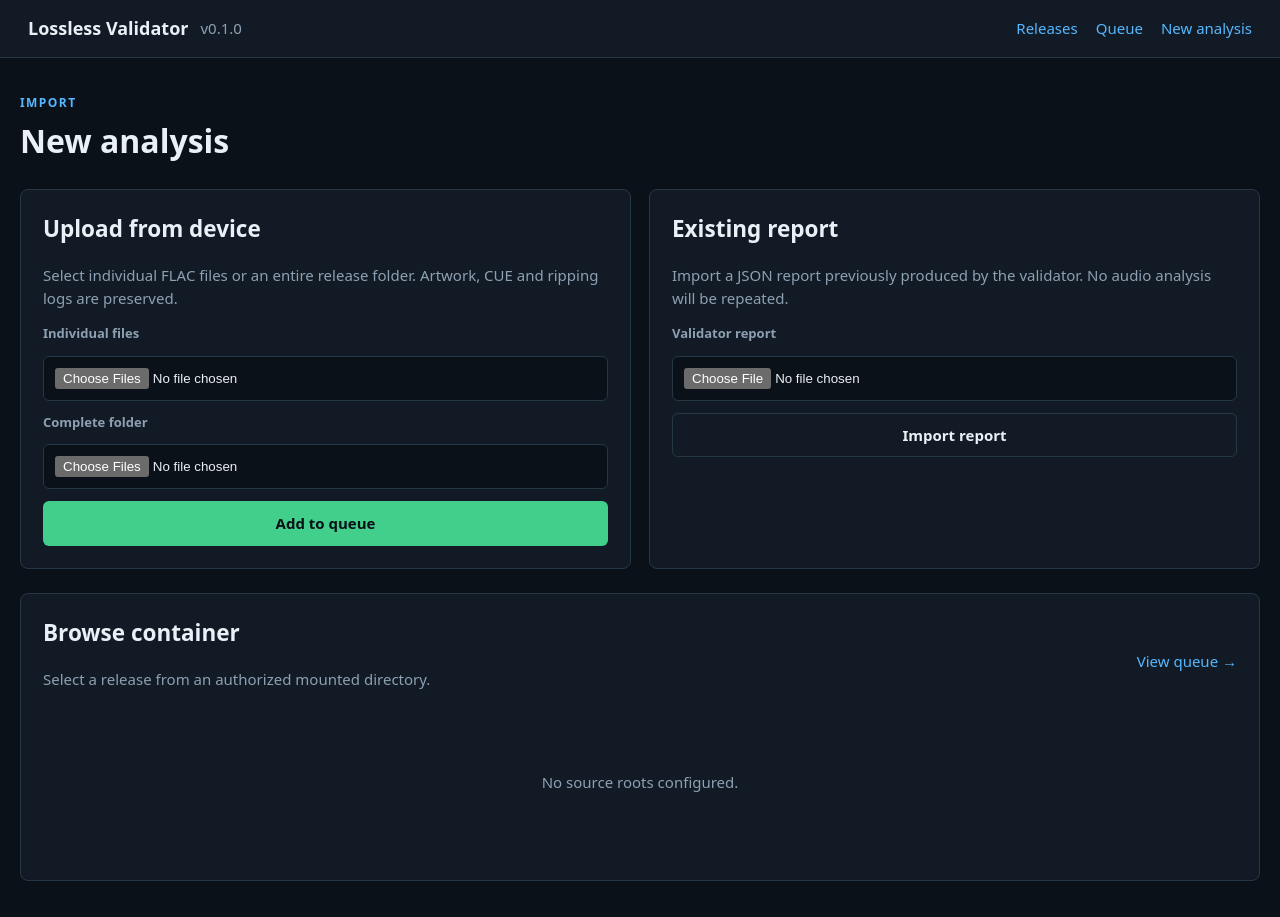
After one commit to SpaceChips31/sonic-sentry, a FastAPI app: template app/templates/new_analysis.html in a window 1280 px wide. The commit adds this page. Run offline with FastAPI, Linux system fonts and the light colour scheme; the template is opened without the code that fills it, so the values that code supplies are empty.

Commit message:
feat: add analysis sources and upload queue

```diff
--- a/app/main.py
+++ b/app/main.py
@@ -1,15 +1,21 @@
 import json
 from contextlib import asynccontextmanager
+from datetime import datetime, timezone
+from pathlib import Path, PurePosixPath
+from urllib.parse import quote
+from uuid import uuid4
 
-from fastapi import FastAPI, HTTPException, Request
+from fastapi import FastAPI, File, Form, HTTPException, Request, UploadFile
 from fastapi.responses import HTMLResponse, RedirectResponse
 from fastapi.staticfiles import StaticFiles
 from fastapi.templating import Jinja2Templates
 from sqlalchemy import select
 from sqlalchemy.orm import selectinload
 
+from app.config import REPORT_ROOT, SOURCE_ROOTS, UPLOAD_ROOT
 from app.database import Base, SessionLocal, engine
-from app.models import Release, Track
+from app.models import AnalysisJob, Release, Track
+from app.services.importer import import_report
 
 
 @asynccontextmanager
@@ -27,6 +33,22 @@ app = FastAPI(
 app.mount("/static", StaticFiles(directory="app/static"), name="static")
 templates = Jinja2Templates(directory="app/templates")
 
+ALLOWED_UPLOAD_EXTENSIONS = {
+    ".flac",
+    ".cue",
+    ".log",
+    ".jpg",
+    ".jpeg",
+    ".png",
+    ".txt",
+    ".m3u",
+    ".m3u8",
+}
+
+
+def utc_now() -> str:
+    return datetime.now(timezone.utc).isoformat()
+
 
 def recalculate_release_status(release: Release) -> None:
     if any(
@@ -35,17 +57,53 @@ def recalculate_release_status(release: Release) -> None:
         for track in release.tracks
     ):
         release.status = "REJECTED"
-        return
-
-    if any(
+    elif any(
         track.status == "QUARANTINE"
         and track.human_review != "APPROVED"
         for track in release.tracks
     ):
         release.status = "QUARANTINE"
-        return
+    else:
+        release.status = "PASS"
 
-    release.status = "PASS"
+
+def resolve_source_directory(root_index: int, relative_path: str) -> Path:
+    if root_index < 0 or root_index >= len(SOURCE_ROOTS):
+        raise HTTPException(status_code=400, detail="Invalid source root")
+
+    root = SOURCE_ROOTS[root_index]
+    candidate = (root / relative_path).resolve()
+
+    try:
+        candidate.relative_to(root)
+    except ValueError as exc:
+        raise HTTPException(
+            status_code=400,
+            detail="Path is outside the authorized source root",
+        ) from exc
+
+    if not candidate.is_dir():
+        raise HTTPException(status_code=404, detail="Directory not found")
+
+    return candidate
+
+
+def safe_upload_path(filename: str) -> Path:
+    normalized = filename.replace("\\", "/")
+    candidate = PurePosixPath(normalized)
+
+    if candidate.is_absolute() or ".." in candidate.parts:
+        raise HTTPException(status_code=400, detail="Unsafe upload path")
+
+    parts = tuple(
+        part for part in candidate.parts
+        if part not in ("", ".")
+    )
+
+    if not parts:
+        raise HTTPException(status_code=400, detail="Invalid upload filename")
+
+    return Path(*parts)
 
 
 @app.get("/", response_class=HTMLResponse)
@@ -70,6 +128,209 @@ def dashboard(request: Request):
                 "counters": counters,
             },
         )
+
+
+@app.get("/analyses", response_class=HTMLResponse)
+def analyses(request: Request):
+    with SessionLocal() as session:
+        jobs = session.scalars(
+            select(AnalysisJob).order_by(AnalysisJob.id.desc())
+        ).all()
+
+        return templates.TemplateResponse(
+            request=request,
+            name="analyses.html",
+            context={"jobs": jobs},
+        )
+
+
+@app.get("/analyses/new", response_class=HTMLResponse)
+def new_analysis(
+    request: Request,
+    root: int = 0,
+    path: str = "",
+):
+    current = None
+    directories = []
+    parent_path = None
+
+    if SOURCE_ROOTS:
+        current = resolve_source_directory(root, path)
+        root_path = SOURCE_ROOTS[root]
+
+        relative_current = current.relative_to(root_path)
+
+        if relative_current != Path("."):
+            parent = relative_current.parent
+            parent_path = "" if parent == Path(".") else str(parent)
+
+        for entry in sorted(
+            (item for item in current.iterdir() if item.is_dir()),
+            key=lambda item: item.name.casefold(),
+        ):
+            relative = entry.relative_to(root_path)
+            directories.append({
+                "name": entry.name,
+                "relative": str(relative),
+                "encoded": quote(str(relative)),
+                "flac_count": sum(
+                    1 for file in entry.rglob("*")
+                    if file.is_file() and file.suffix.lower() == ".flac"
+                ),
+            })
+
+    roots = [
+        {
+            "index": index,
+            "path": str(root_path),
+            "name": root_path.name or str(root_path),
+        }
+        for index, root_path in enumerate(SOURCE_ROOTS)
+    ]
+
+    return templates.TemplateResponse(
+        request=request,
+        name="new_analysis.html",
+        context={
+            "roots": roots,
+            "root_index": root,
+            "relative_path": path,
+            "current": current,
+            "directories": directories,
+            "parent_path": parent_path,
+            "parent_encoded": quote(parent_path or ""),
+        },
+    )
+
+
+@app.post("/analyses/container")
+def create_container_analysis(
+    root_index: int = Form(...),
+    relative_path: str = Form(...),
+):
+    source = resolve_source_directory(root_index, relative_path)
+
+    if not any(
+        file.is_file() and file.suffix.lower() == ".flac"
+        for file in source.rglob("*")
+    ):
+        raise HTTPException(
+            status_code=400,
+            detail="The selected directory contains no FLAC files",
+        )
+
+    with SessionLocal() as session:
+        job = AnalysisJob(
+            source_type="CONTAINER",
+            source_path=str(source),
+            display_name=source.name,
+            status="QUEUED",
+            created_at=utc_now(),
+        )
+        session.add(job)
+        session.commit()
+
+    return RedirectResponse("/analyses", status_code=303)
+
+
+@app.post("/analyses/upload")
+async def create_upload_analysis(
+    files: list[UploadFile] = File(...),
+):
+    accepted = []
+
+    for upload in files:
+        relative = safe_upload_path(upload.filename or "")
+
+        if relative.suffix.lower() in ALLOWED_UPLOAD_EXTENSIONS:
+            accepted.append((upload, relative))
+
+    if not any(
+        relative.suffix.lower() == ".flac"
+        for _, relative in accepted
+    ):
+        raise HTTPException(
+            status_code=400,
+            detail="At least one FLAC file is required",
+        )
+
+    upload_id = uuid4().hex
+    destination_root = (UPLOAD_ROOT / upload_id).resolve()
+    destination_root.mkdir(parents=True)
+
+    for upload, relative in accepted:
+        destination = (destination_root / relative).resolve()
+
+        try:
+            destination.relative_to(destination_root)
+        except ValueError as exc:
+            raise HTTPException(
+                status_code=400,
+                detail="Unsafe destination path",
+            ) from exc
+
+        destination.parent.mkdir(parents=True, exist_ok=True)
+
+        with destination.open("wb") as output:
+            while chunk := await upload.read(1024 * 1024):
+                output.write(chunk)
+
+        await upload.close()
+
+    display_name = next(
+        (
+            relative.parts[0]
+            for _, relative in accepted
+            if len(relative.parts) > 1
+        ),
+        f"Local upload {upload_id[:8]}",
+    )
+
+    with SessionLocal() as session:
+        job = AnalysisJob(
+            source_type="UPLOAD",
+            source_path=str(destination_root),
+            display_name=display_name,
+            status="QUEUED",
+            created_at=utc_now(),
+        )
+        session.add(job)
+        session.commit()
+
+    return RedirectResponse("/analyses", status_code=303)
+
+
+@app.post("/analyses/report")
+async def upload_report(report: UploadFile = File(...)):
+    filename = Path(report.filename or "").name
+
+    if not filename.lower().endswith(".json"):
+        raise HTTPException(
+            status_code=400,
+            detail="The report must be a JSON file",
+        )
+
+    destination = REPORT_ROOT / f"{uuid4().hex}-{filename}"
+
+    with destination.open("wb") as output:
+        while chunk := await report.read(1024 * 1024):
+            output.write(chunk)
+
+    await report.close()
+
+    try:
+        release = import_report(destination)
+    except Exception as exc:
+        destination.unlink(missing_ok=True)
+        raise HTTPException(
+            status_code=400,
+            detail=f"Invalid validator report: {exc}",
+        ) from exc
+
+    return RedirectResponse(
+        f"/releases/{release.id}",
+        status_code=303,
+    )
 
 
 @app.get("/releases/{release_id}", response_class=HTMLResponse)
@@ -126,7 +387,7 @@ def review_track(track_id: int, decision: str):
     }
 
     if decision not in decisions:
-        raise HTTPException(status_code=400, detail="Invalid review decision")
+        raise HTTPException(status_code=400, detail="Invalid decision")
 
     with SessionLocal() as session:
         track = session.scalar(
@@ -152,7 +413,7 @@ def review_track(track_id: int, decision: str):
         session.commit()
 
         return RedirectResponse(
-            url=f"/tracks/{track.id}",
+            f"/tracks/{track.id}",
             status_code=303,
         )
 
--- a/app/static/app.css
+++ b/app/static/app.css
@@ -467,3 +467,123 @@ dl .help-tooltip-content::after {
     left: 8px;
     transform: none;
 }
+
+
+/* analysis-import-v1 */
+.main-nav {
+    display: flex;
+    gap: 18px;
+    margin-left: auto;
+}
+
+.import-grid {
+    display: grid;
+    grid-template-columns: 1fr 1fr;
+    gap: 18px;
+    margin-bottom: 24px;
+}
+
+.import-card,
+.browser-panel {
+    padding: 22px;
+}
+
+.import-card h2,
+.browser-heading h2 {
+    margin-top: 0;
+}
+
+.import-card p,
+.browser-heading p {
+    color: var(--muted);
+}
+
+.import-card form {
+    display: grid;
+    gap: 12px;
+}
+
+.import-card label {
+    color: var(--muted);
+    font-size: 13px;
+    font-weight: 700;
+}
+
+input[type="file"] {
+    width: 100%;
+    padding: 11px;
+    border: 1px solid var(--border);
+    border-radius: 6px;
+    background: var(--background);
+    color: var(--text);
+}
+
+.browser-heading,
+.directory-row,
+.directory-actions {
+    display: flex;
+    align-items: center;
+}
+
+.browser-heading,
+.directory-row {
+    justify-content: space-between;
+}
+
+.source-roots {
+    display: flex;
+    gap: 8px;
+    margin: 20px 0 12px;
+}
+
+.source-roots a {
+    padding: 7px 11px;
+    border: 1px solid var(--border);
+    border-radius: 6px;
+}
+
+.source-roots a.active {
+    border-color: var(--accent);
+    background: rgba(85, 183, 255, .1);
+}
+
+.current-path {
+    margin-bottom: 12px;
+    padding: 10px 12px;
+    border-radius: 6px;
+    background: var(--background);
+    color: var(--muted);
+    font-family: monospace;
+}
+
+.directory-row {
+    min-height: 52px;
+    padding: 8px 12px;
+    border-top: 1px solid var(--border);
+}
+
+.directory-actions {
+    gap: 14px;
+    color: var(--muted);
+}
+
+.button.compact {
+    min-width: auto;
+    padding: 6px 11px;
+}
+
+.badge.queued {
+    color: var(--accent);
+    background: rgba(85, 183, 255, .12);
+}
+
+@media (max-width: 800px) {
+    .import-grid {
+        grid-template-columns: 1fr;
+    }
+
+    .main-nav {
+        gap: 9px;
+        font-size: 12px;
+    }
+}
--- a/app/templates/base.html
+++ b/app/templates/base.html
@@ -10,6 +10,11 @@
     <header class="topbar">
         <a class="brand" href="/">Lossless Validator</a>
         <span class="version">v0.1.0</span>
+        <nav class="main-nav">
+            <a href="/">Releases</a>
+            <a href="/analyses">Queue</a>
+            <a href="/analyses/new">New analysis</a>
+        </nav>
     </header>
 
     <main class="container">
--- /dev/null
+++ b/app/templates/new_analysis.html
@@ -0,0 +1,132 @@
+{% extends "base.html" %}
+
+{% block title %}New analysis · Lossless Validator{% endblock %}
+
+{% block content %}
+<section class="page-heading">
+    <div>
+        <p class="eyebrow">Import</p>
+        <h1>New analysis</h1>
+    </div>
+</section>
+
+<section class="import-grid">
+    <article class="panel import-card">
+        <h2>Upload from device</h2>
+        <p>
+            Select individual FLAC files or an entire release folder.
+            Artwork, CUE and ripping logs are preserved.
+        </p>
+
+        <form method="post"
+              action="/analyses/upload"
+              enctype="multipart/form-data">
+            <label>Individual files</label>
+            <input type="file"
+                   name="files"
+                   multiple
+                   accept=".flac,.cue,.log,.jpg,.jpeg,.png,.txt,.m3u,.m3u8">
+
+            <label>Complete folder</label>
+            <input type="file"
+                   name="files"
+                   multiple
+                   webkitdirectory
+                   directory>
+
+            <button class="button success" type="submit">
+                Add to queue
+            </button>
+        </form>
+    </article>
+
+    <article class="panel import-card">
+        <h2>Existing report</h2>
+        <p>
+            Import a JSON report previously produced by the validator.
+            No audio analysis will be repeated.
+        </p>
+
+        <form method="post"
+              action="/analyses/report"
+              enctype="multipart/form-data">
+            <label>Validator report</label>
+            <input type="file"
+                   name="report"
+                   required
+                   accept=".json,application/json">
+
+            <button class="button secondary" type="submit">
+                Import report
+            </button>
+        </form>
+    </article>
+</section>
+
+<section class="panel browser-panel">
+    <div class="browser-heading">
+        <div>
+            <h2>Browse container</h2>
+            <p>Select a release from an authorized mounted directory.</p>
+        </div>
+
+        <a href="/analyses">View queue →</a>
+    </div>
+
+    {% if roots %}
+    <nav class="source-roots">
+        {% for item in roots %}
+        <a class="{% if item.index == root_index %}active{% endif %}"
+           href="/analyses/new?root={{ item.index }}">
+            {{ item.name }}
+        </a>
+        {% endfor %}
+    </nav>
+
+    <div class="current-path">
+        {{ current }}
+    </div>
+
+    {% if parent_path is not none %}
+    <a class="directory-row"
+       href="/analyses/new?root={{ root_index }}&path={{ parent_encoded }}">
+        <span>📁 ..</span>
+    </a>
+    {% endif %}
+
+    {% for directory in directories %}
+    <div class="directory-row">
+        <a href="/analyses/new?root={{ root_index }}&path={{ directory.encoded }}">
+            📁 {{ directory.name }}
+        </a>
+
+        <div class="directory-actions">
+            <span>{{ directory.flac_count }} FLAC</span>
+
+            {% if directory.flac_count > 0 %}
+            <form method="post" action="/analyses/container">
+                <input type="hidden"
+                       name="root_index"
+                       value="{{ root_index }}">
+                <input type="hidden"
+                       name="relative_path"
+                       value="{{ directory.relative }}">
+                <button class="button compact success" type="submit">
+                    Analyze
+                </button>
+            </form>
+            {% endif %}
+        </div>
+    </div>
+    {% else %}
+    <div class="empty">
+        <p>No subdirectories found.</p>
+    </div>
+    {% endfor %}
+    {% else %}
+    <div class="empty">
+        <p>No source roots configured.</p>
+    </div>
+    {% endif %}
+</section>
+{% endblock %}
--- a/requirements.txt
+++ b/requirements.txt
@@ -2,3 +2,4 @@ fastapi==0.116.1
 uvicorn[standard]==0.35.0
 jinja2==3.1.6
 sqlalchemy==2.0.43
+python-multipart==0.0.20
```
Also changed, not shown: app/config.py (added, +35 -0 lines), app/models.py (+13 -0 lines), app/templates/analyses.html (added, +50 -0 lines), 3 other files.
